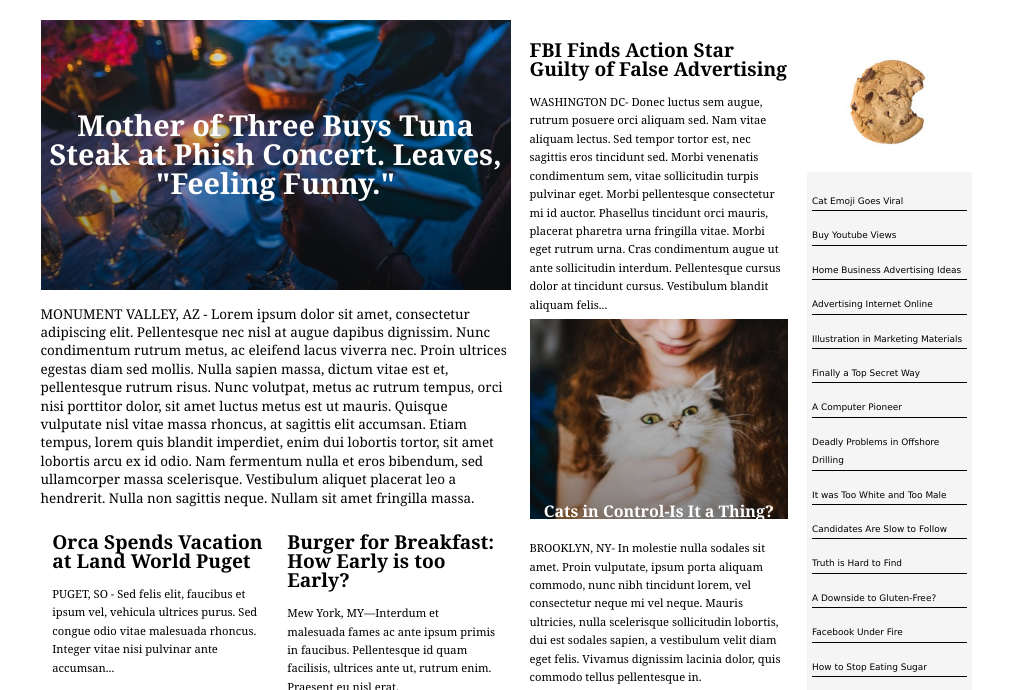
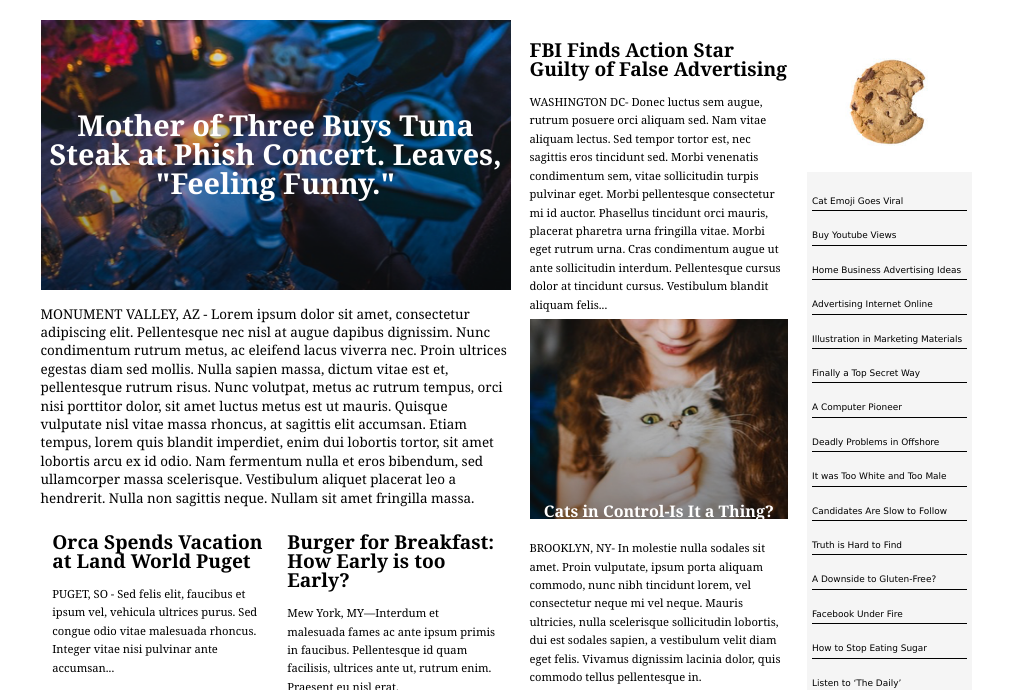
Before and after one commit to slape/mynews, a plain HTML site: page index.html in a window 1280 px wide. Shown: the part 87-777 px from the top of the page, without its empty margins (134-1148 px from the left). Drawn offline with Linux system fonts and the light colour scheme.

Commit message:
side bar change

```diff
--- a/index.html
+++ b/index.html
@@ -83,7 +83,7 @@
               <p>Illustration in Marketing Materials</p>
               <p>Finally a Top Secret Way</p>
               <p>A Computer Pioneer</p>
-              <p>Deadly Problems in Offshore Drilling</p>
+              <p>Deadly Problems in Offshore</p>
               <p>It was Too White and Too Male</p>
               <p>Candidates Are Slow to Follow</p>
               <p>Truth is Hard to Find</p>
```
